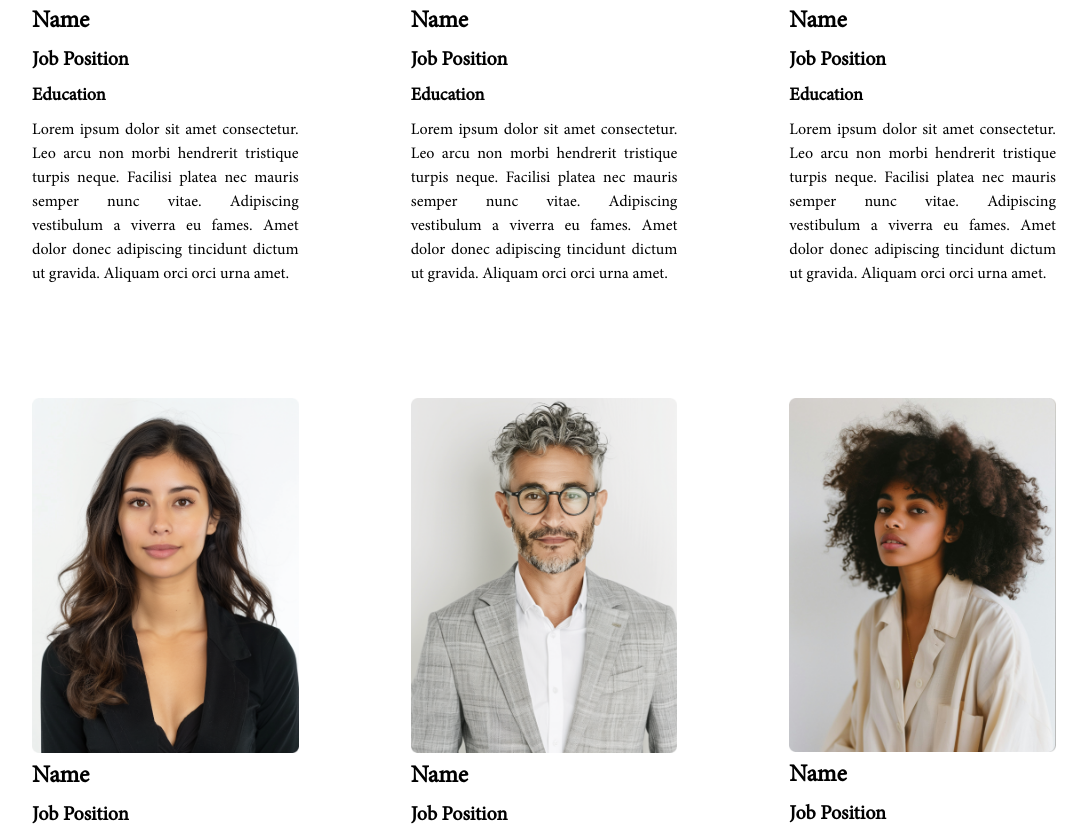
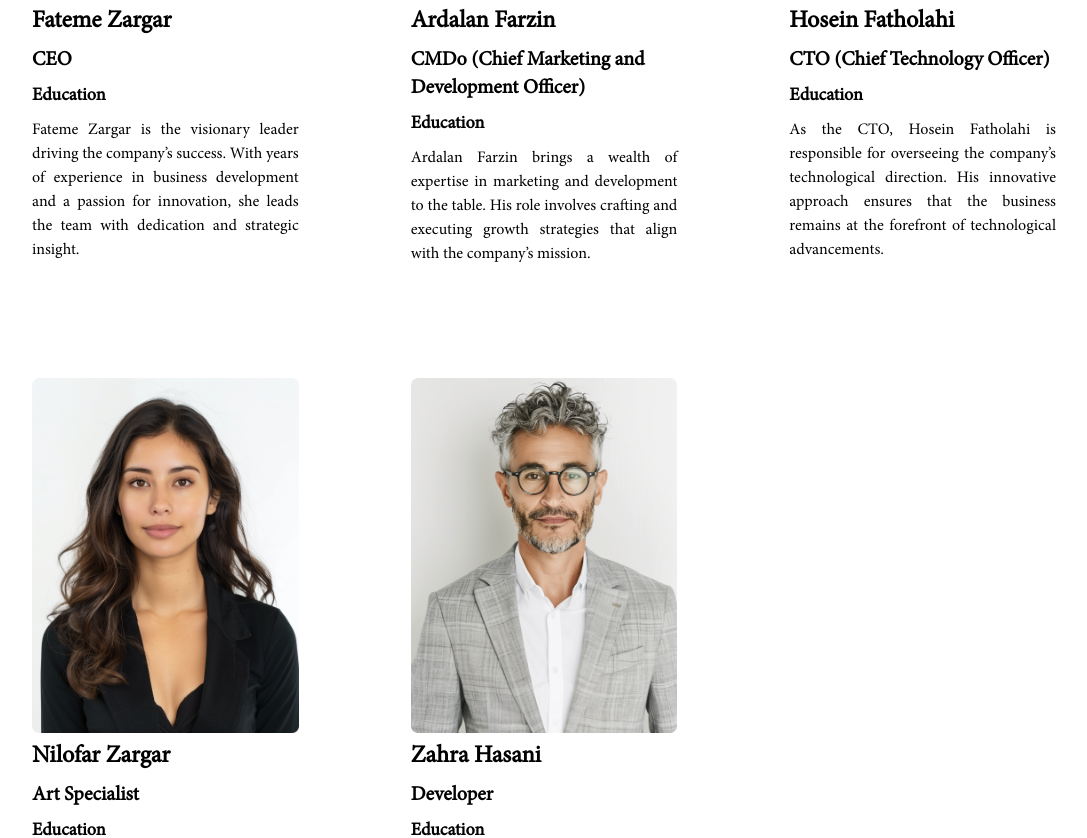
Before and after one commit to zahra-hsb/raamona-parallax, a Next.js app in the folder FrontEnd/: page /about in a window 1280 px wide. Shown: the part 1746-2584 px from the top of the page, without its empty margins (96-1183 px from the left). Built offline with nearby package versions, Linux system fonts and the light colour scheme.

Commit message:
team informations added to about us page

```diff
--- a/FrontEnd/src/components/aboutComponents/About/index.jsx
+++ b/FrontEnd/src/components/aboutComponents/About/index.jsx
@@ -12,12 +12,13 @@ import pic6 from '../../../../public/images/about/Frame 139.png'
 const About = () => {
 
     const dataArray = [
-        { image: pic1, name: 'Name', job: 'Job Position', education: 'Education', detail: 'Lorem ipsum dolor sit amet consectetur. Leo arcu non morbi hendrerit tristique turpis neque. Facilisi platea nec mauris semper nunc vitae. Adipiscing vestibulum a viverra eu fames. Amet dolor donec adipiscing tincidunt dictum ut gravida. Aliquam orci orci urna amet.' },
-        { image: pic2, name: 'Name', job: 'Job Position', education: 'Education', detail: 'Lorem ipsum dolor sit amet consectetur. Leo arcu non morbi hendrerit tristique turpis neque. Facilisi platea nec mauris semper nunc vitae. Adipiscing vestibulum a viverra eu fames. Amet dolor donec adipiscing tincidunt dictum ut gravida. Aliquam orci orci urna amet.' },
-        { image: pic3, name: 'Name', job: 'Job Position', education: 'Education', detail: 'Lorem ipsum dolor sit amet consectetur. Leo arcu non morbi hendrerit tristique turpis neque. Facilisi platea nec mauris semper nunc vitae. Adipiscing vestibulum a viverra eu fames. Amet dolor donec adipiscing tincidunt dictum ut gravida. Aliquam orci orci urna amet.' },
-        { image: pic4, name: 'Name', job: 'Job Position', education: 'Education', detail: 'Lorem ipsum dolor sit amet consectetur. Leo arcu non morbi hendrerit tristique turpis neque. Facilisi platea nec mauris semper nunc vitae. Adipiscing vestibulum a viverra eu fames. Amet dolor donec adipiscing tincidunt dictum ut gravida. Aliquam orci orci urna amet.' },
-        { image: pic5, name: 'Name', job: 'Job Position', education: 'Education', detail: 'Lorem ipsum dolor sit amet consectetur. Leo arcu non morbi hendrerit tristique turpis neque. Facilisi platea nec mauris semper nunc vitae. Adipiscing vestibulum a viverra eu fames. Amet dolor donec adipiscing tincidunt dictum ut gravida. Aliquam orci orci urna amet.' },
-        { image: pic6, name: 'Name', job: 'Job Position', education: 'Education', detail: 'Lorem ipsum dolor sit amet consectetur. Leo arcu non morbi hendrerit tristique turpis neque. Facilisi platea nec mauris semper nunc vitae. Adipiscing vestibulum a viverra eu fames. Amet dolor donec adipiscing tincidunt dictum ut gravida. Aliquam orci orci urna amet.' },
+        { image: pic1, name: 'Fateme Zargar', job: 'CEO', education: 'Education', detail: 'Fateme Zargar is the visionary leader driving the company’s success. With years of experience in business development and a passion for innovation, she leads the team with dedication and strategic insight.' },
+        { image: pic2, name: 'Ardalan Farzin', job: 'CMDo (Chief Marketing and Development Officer)', education: 'Education', detail: 'Ardalan Farzin brings a wealth of expertise in marketing and development to the table. His role involves crafting and executing growth strategies that align with the company’s mission.' },
+        { image: pic3, name: 'Hosein Fatholahi', job: 'CTO (Chief Technology Officer)', education: 'Education', detail: 'As the CTO, Hosein Fatholahi is responsible for overseeing the company’s technological direction. His innovative approach ensures that the business remains at the forefront of technological advancements.' },
+        { image: pic4, name: 'Nilofar Zargar', job: 'Art Specialist', education: 'Education', detail: 'Nilofar Zargar combines creativity with a deep understanding of art therapy. She plays a pivotal role in integrating art-based approaches into the company’s initiatives, enhancing team wellness and innovation.' },
+
+        { image: pic5, name: 'Zahra Hasani', job: 'Developer', education: 'Education', detail: `Zahra Hasani is the backbone of the development team. Her skills in coding and problem-solving help build and maintain the digital infrastructure essential for the company's success.` },
+        // { image: pic6, name: 'Name', job: 'Job Position', education: 'Education', detail: 'Lorem ipsum dolor sit amet consectetur. Leo arcu non morbi hendrerit tristique turpis neque. Facilisi platea nec mauris semper nunc vitae. Adipiscing vestibulum a viverra eu fames. Amet dolor donec adipiscing tincidunt dictum ut gravida. Aliquam orci orci urna amet.' },
     ]
     return (
         <>
```
